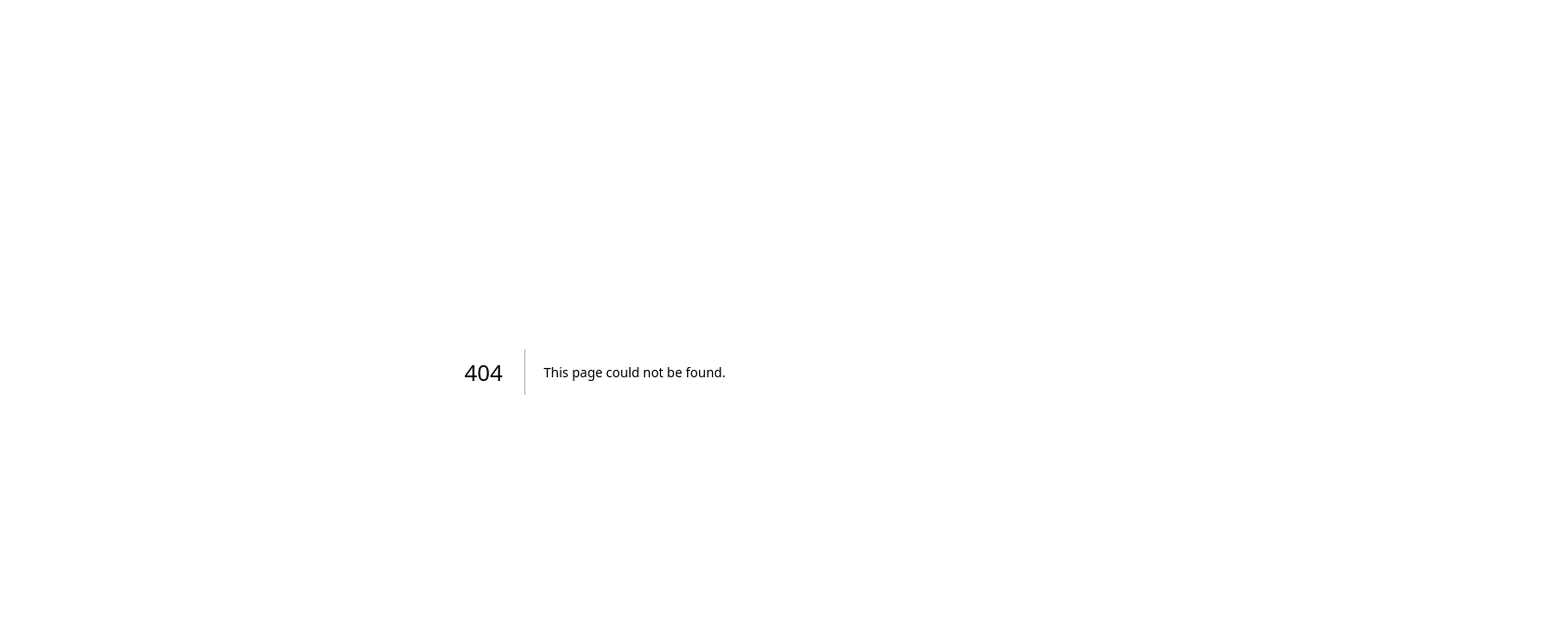
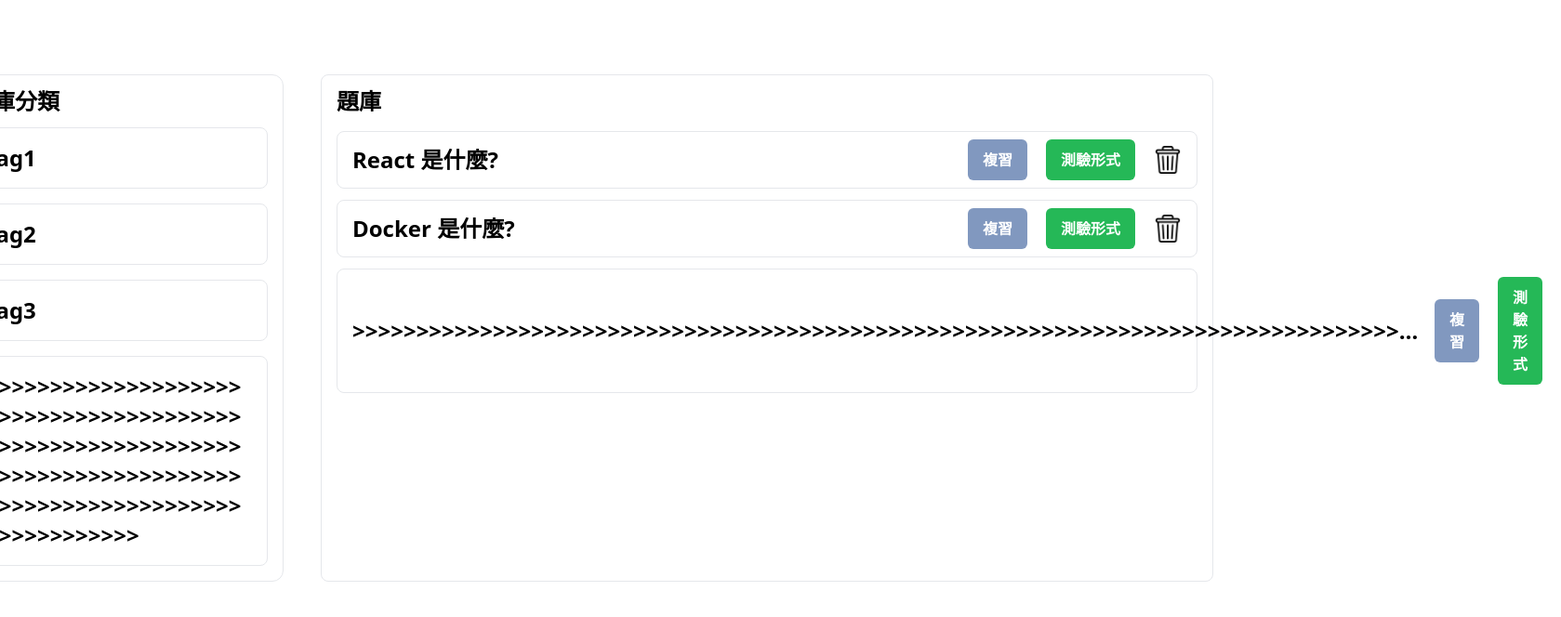
Before and after one commit to gemii0606/GPTQuizHub, a Next.js app in the folder frontend/: page /questionbanks in a window 1280 px wide. Before the commit this address had no page. Shown: the top 664 px of the page at 93% size, 1679 px wide, since content can reach past the window. Built offline with nearby package versions, Linux system fonts and the light colour scheme.

Commit message:
feat(questionbankcard): add delete button

```diff
--- a/frontend/components/QuestionBankCard.jsx
+++ b/frontend/components/QuestionBankCard.jsx
@@ -1,31 +1,41 @@
 import { useState } from "react";
 import Link from "next/link";
+import Image from "next/image";
+import Swal from "sweetalert2";
+import DeleteIcon from "../public/delete.png";
 
 function QuestionsBanksCard({ questionsBank }) {
   const [showQuizType, setShowQuizType] = useState(false);
+  function deleteQuestionBankHandler() {
+    Swal.fire({
+      title: "確定刪除?",
+      text: "你無法找回此題庫",
+      icon: "warning",
+      showCancelButton: true,
+      confirmButtonColor: "#3085d6",
+      cancelButtonColor: "#d33",
+      confirmButtonText: "確定刪除",
+    }).then((result) => {
+      if (result.isConfirmed) {
+        Swal.fire("成功", "題庫已刪除", "success");
+      }
+    });
+  }
   return (
-    <div
-      key={questionsBank.id}
-      className="flex items-center justify-between px-4 py-2 mb-3 border rounded-lg"
-    >
+    <div key={questionsBank.id} className="flex items-center justify-between px-4 py-2 mb-3 border rounded-lg">
       <div>
-        <p className="max-w-6xl mr-3 text-2xl font-bold leading-6 truncate">
-          {questionsBank.title}
-        </p>
+        <p className="max-w-6xl mr-3 text-2xl font-bold leading-6 truncate">{questionsBank.title}</p>
       </div>
       <div className="flex items-center">
         <div className="block text-base font-bold text-white bg-[#8198BF] py-2.5 px-4 rounded-md hover:opacity-50 mr-5">
-          <Link
-            href={`/questionsbanks/${questionsBank.id}`}
-            className="flex items-center cursor-pointer"
-          >
+          <Link href={`/questionsbanks/${questionsBank.id}`} className="flex items-center cursor-pointer">
             複習
           </Link>
         </div>
         <div>
           <button
             type="button"
-            className="relative text-base font-bold text-white bg-[#25B857] py-2.5 px-4 rounded-md hover:opacity-50"
+            className="relative text-base font-bold text-white bg-[#25B857] py-2.5 px-4 rounded-md hover:opacity-50 mr-5"
             onClick={() => setShowQuizType(!showQuizType)}
           >
             測驗形式
@@ -53,6 +63,9 @@ function QuestionsBanksCard({ questionsBank }) {
             </div>
           )}
         </div>
+        <button type="button" onClick={deleteQuestionBankHandler}>
+          <Image src={DeleteIcon} alt="delete-icon" width={30} height={30} />
+        </button>
       </div>
     </div>
   );
--- a/frontend/components/QuestionCard.jsx
+++ b/frontend/components/QuestionCard.jsx
@@ -35,8 +35,7 @@ const MockData = {
         },
       ],
       correct_answer: 1,
-      explanation:
-        "key用於協助React辨識元件的位置，從而確定元件的新增、移除或修改，以避免可能出現的錯誤。",
+      explanation: "key用於協助React辨識元件的位置，從而確定元件的新增、移除或修改，以避免可能出現的錯誤。",
     },
     {
       id: 2,
@@ -61,8 +60,7 @@ const MockData = {
         },
       ],
       correct_answer: 3,
-      explanation:
-        "正確的key需求是獨特唯一且穩定可預測的，不應使用index作為key，因為可能會導致渲染錯誤。",
+      explanation: "正確的key需求是獨特唯一且穩定可預測的，不應使用index作為key，因為可能會導致渲染錯誤。",
     },
   ],
 };
@@ -102,9 +100,7 @@ function QuestonBankCard() {
   ));
   const QuestionContent = (
     <>
-      <h1 className="mb-5 text-2xl font-bold rounded-lg">
-        {MockData.questions[questionIndex].content}
-      </h1>
+      <h1 className="mb-5 text-2xl font-bold rounded-lg">{MockData.questions[questionIndex].content}</h1>
       <div className="flex items-center">
         <p className="mr-3">難度 :</p>
         <p>{MockData.questions[questionIndex].difficulty}</p>
@@ -112,9 +108,7 @@ function QuestonBankCard() {
       {OptionsItems}
       <div className="flex items-center mt-4 mb-4">
         <p className="mr-3 font-bold">正確答案 :</p>
-        {showAnswer && (
-          <p className="font-bold">({MockData.questions[questionIndex].correct_answer})</p>
-        )}
+        {showAnswer && <p className="font-bold">({MockData.questions[questionIndex].correct_answer})</p>}
         <button
           type="button"
           onClick={() => {
@@ -127,9 +121,7 @@ function QuestonBankCard() {
       </div>
       <div className="mb-4">
         <p className="mb-2">說明 :</p>
-        <div className="break-words whitespace-pre-wrap">
-          {MockData.questions[questionIndex].explanation}
-        </div>
+        <div className="break-words whitespace-pre-wrap">{MockData.questions[questionIndex].explanation}</div>
       </div>
     </>
   );
@@ -235,13 +227,7 @@ function QuestonBankCard() {
             setEditQuestion(() => !editQuestion);
           }}
         >
-          <Image
-            src={Edit}
-            alt="edit-icon"
-            width={20}
-            height={20}
-            className="absolute cursor-pointer top-3 right-3"
-          />
+          <Image src={Edit} alt="edit-icon" width={20} height={20} className="absolute cursor-pointer top-3 right-3" />
         </button>
       </div>
       {editQuestion ? QuestionEditArea : QuestionContent}
@@ -278,7 +264,7 @@ function QuestonBankCard() {
         </button>
         {questionIndex === MockData.questions.length - 1 && (
           <Link
-            href="/questionsbanks"
+            href="/questionbanks"
             hidden={editQuestion}
             className="text-base font-bold text-white bg-[#8198BF] py-2.5 px-4 rounded-md disabled:opacity-50"
           >
```
Also changed, not shown: frontend/app/questionbanks/[questionbank_id]/page.jsx (renamed from frontend/app/questionsbanks/[questionbank_id]/page.jsx), frontend/app/questionbanks/page.jsx (renamed from frontend/app/questionsbanks/page.jsx), frontend/public/delete.png (added).
